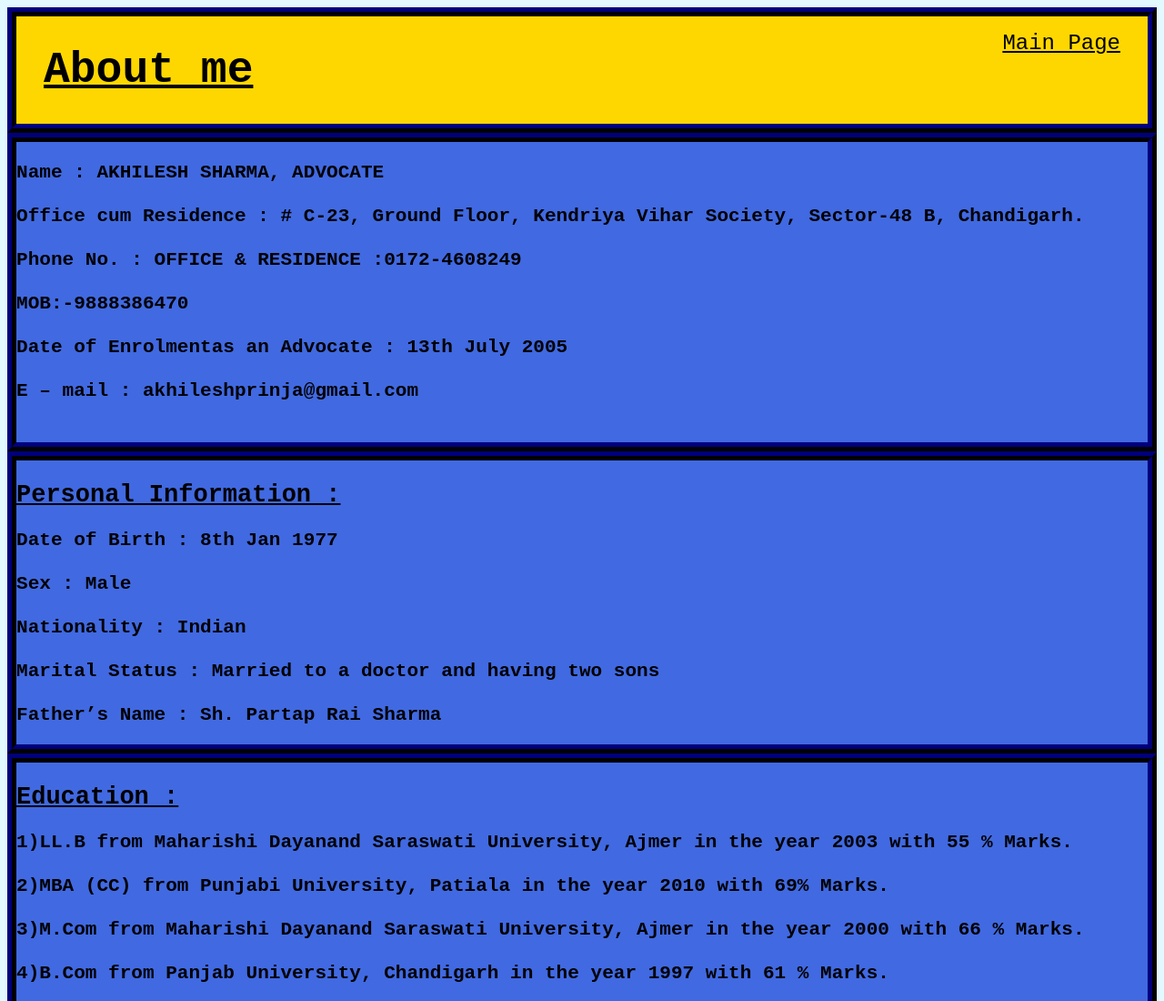
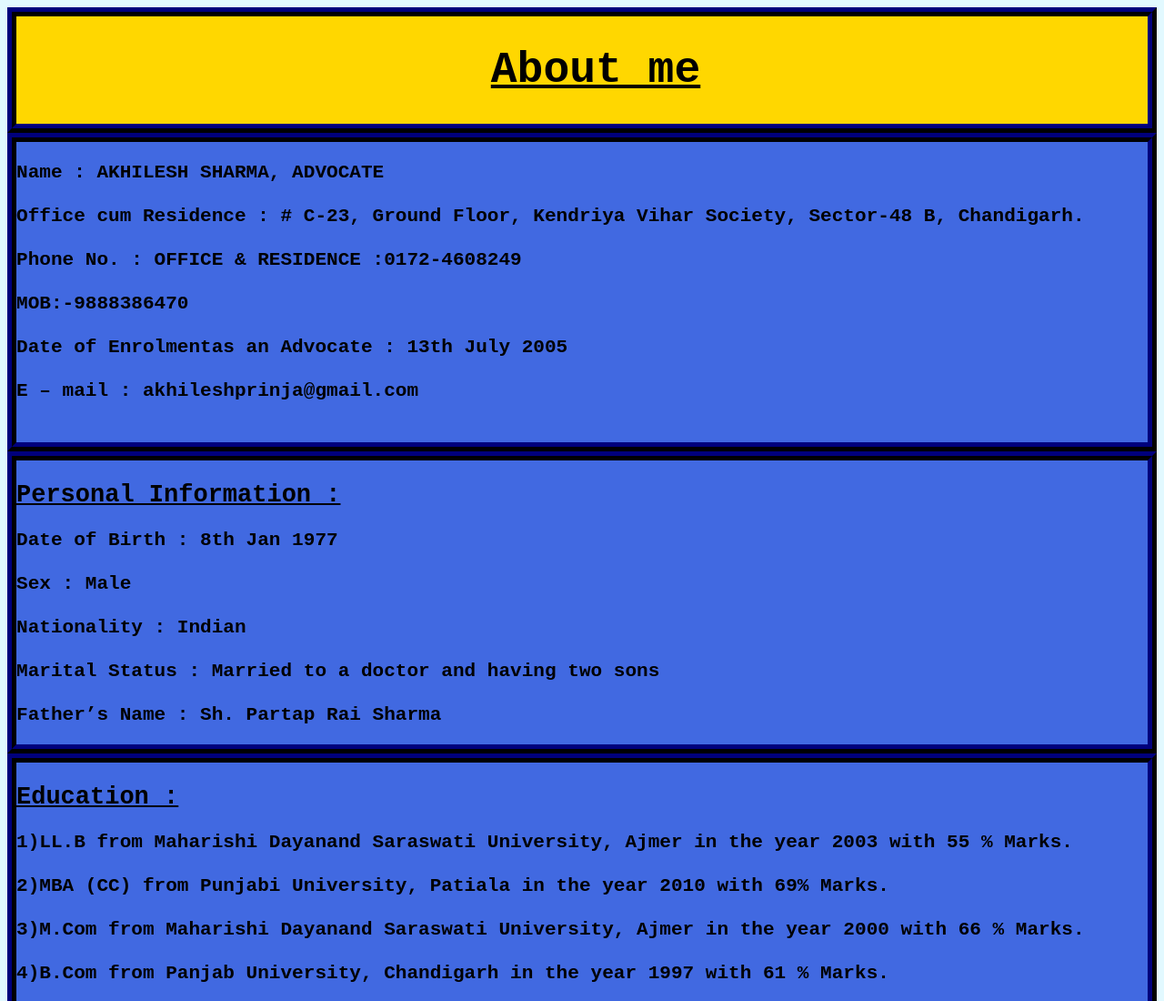
Before and after one commit to Shaurya0802/Father-s-Day-Project, a plain HTML site: page AboutMe.html in a window 1280 px wide. Shown: the top 1100 px of the page at 91% size. Drawn offline with Linux system fonts and the light colour scheme.

Commit message:
Father's Day Project

```diff
--- a/AboutMe.html
+++ b/AboutMe.html
@@ -8,9 +8,6 @@
     <body>
         <div class = "header">
             <h1><u>About me</u></h1>
-            <div class = "menu">
-                <a href = "index.html">Main Page</a>
-            </div>
         </div>
 
         <div class = "info1">
--- a/style2.css
+++ b/style2.css
@@ -2,8 +2,6 @@
     background-color: #ffd700;
     border : 10px ridge#000028;
     font-size : x-large;
-    display : flex;
-    justify-content : space-between;
 }
 
 body{
@@ -70,20 +68,3 @@ h1,center{
 .h3{
     font-size : medium;
 }
-
-a:link{
-    color : #000000;
-
-    font-family: 'Courier New', Courier;
-}
-
-a:visited{
-    color : #000000;
-
-    font-family: 'Courier New', Courier;
-}
-
-.menu{
-    margin-right : 30px;
-    margin-top : 15px;
-}
```
